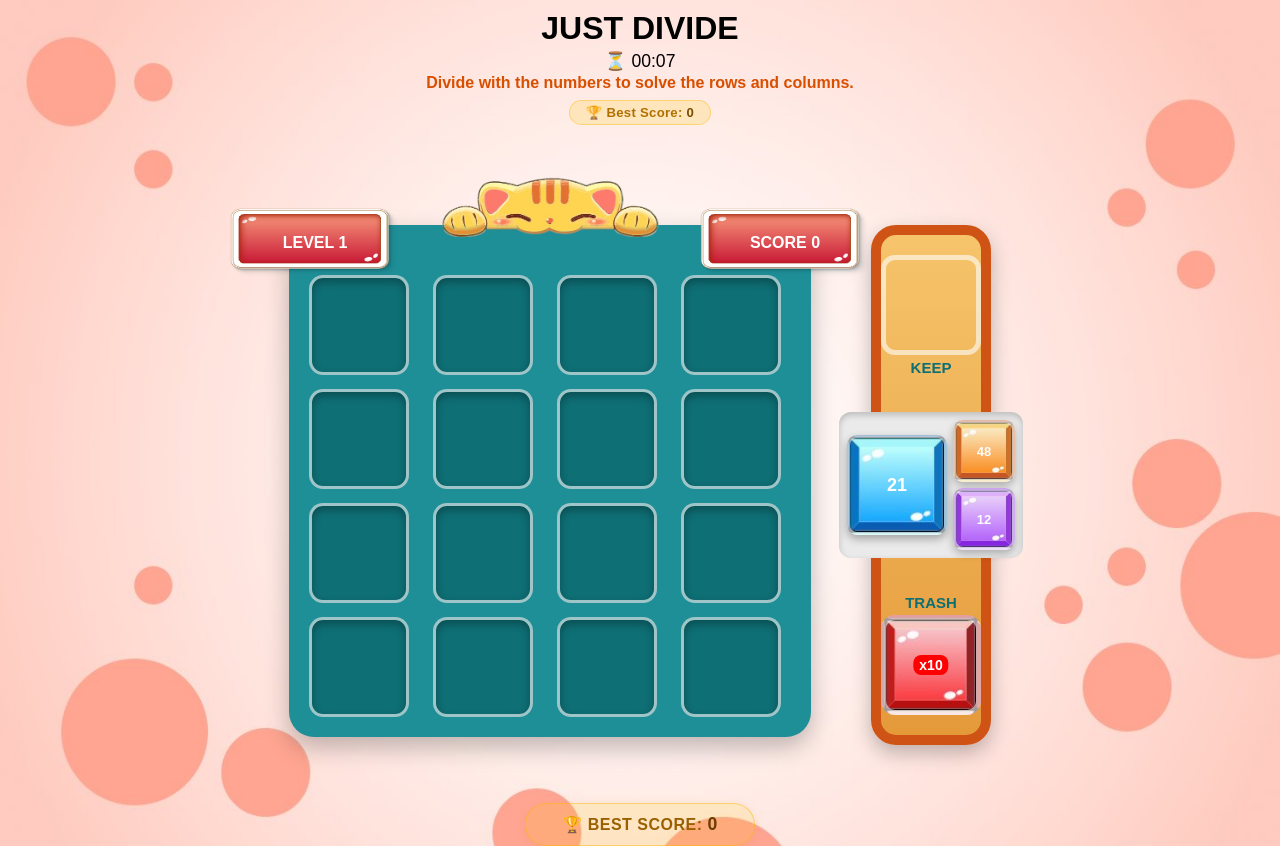
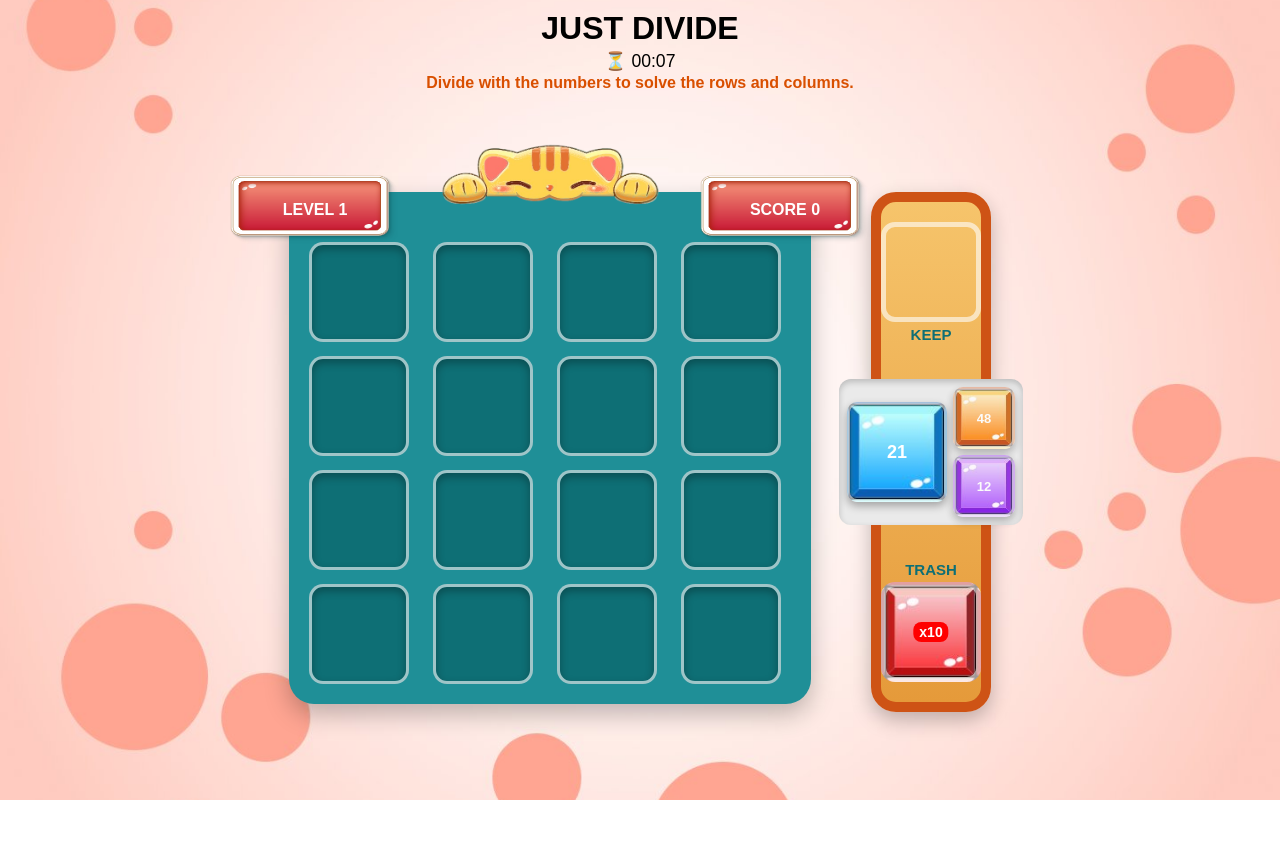
Before and after one commit to akshaymalayil/just-divide-react-game, a React (Vite) app in the folder client/: page / in a window 1280 px wide. After the commit the page ends 800 px from the top, so only its background shows below. Built offline with nearby package versions, Linux system fonts and the light colour scheme.

Commit message:
Revert "Displaying the bestScore - LocalStorage to store it"
This reverts commit 017ce946156687171c0df1045c2d407808a5cac9.

```diff
--- a/client/src/App.jsx
+++ b/client/src/App.jsx
@@ -21,10 +21,6 @@ function App() {
   const [trashCount, setTrashCount] = useState(10);
   // Game Over flag
   const [isGameOver, setIsGameOver] = useState(false);
-  // Best score — persisted across sessions
-  const [bestScore, setBestScore]   = useState(
-    () => parseInt(localStorage.getItem('justdivide_best') || '0', 10)
-  );
 
   // Level is purely derived from score
   const level = Math.floor(score / 10) + 1;
@@ -57,14 +53,7 @@ function App() {
     // 2. Apply chain merge and collect score
     const { grid: mergedGrid, scoreGained } = applyMerge(newGrid, index);
     setGrid(mergedGrid);
-
-    // Update score and persist best score if beaten
-    const newScore = score + scoreGained;
-    setScore(newScore);
-    if (newScore > bestScore) {
-      setBestScore(newScore);
-      localStorage.setItem('justdivide_best', String(newScore));
-    }
+    setScore(prev => prev + scoreGained);
 
     // 3. Route post-drop action by source
     if (source === 'queue') {
@@ -108,9 +97,9 @@ function App() {
   return (
     <div className="app">
       {isGameOver && (
-        <GameOver score={score} level={level} bestScore={bestScore} onRestart={handleRestart} />
+        <GameOver score={score} level={level} onRestart={handleRestart} />
       )}
-      <Header bestScore={bestScore} />
+      <Header />
 
       <div className="game-area">
         <Grid
@@ -133,11 +122,6 @@ function App() {
           onDropOnTrash={handleDropOnTrash}
         />
       </div>
-
-      {/* ── BEST SCORE — always visible below the game area ── */}
-      <div className="best-score-footer">
-        🏆 BEST SCORE: <strong>{bestScore}</strong>
-      </div>
     </div>
   );
 }
--- a/client/src/components/GameOver.jsx
+++ b/client/src/components/GameOver.jsx
@@ -1,4 +1,4 @@
-const GameOver = ({ score, level, bestScore, onRestart }) => {
+const GameOver = ({ score, level, onRestart }) => {
   return (
     <div className="gameover-overlay">
       <div className="gameover-card">
@@ -17,10 +17,6 @@ const GameOver = ({ score, level, bestScore, onRestart }) => {
             <span className="gameover-stat-label">LEVEL</span>
             <span className="gameover-stat-value">{level}</span>
           </div>
-          <div className="gameover-stat">
-            <span className="gameover-stat-label">BEST</span>
-            <span className="gameover-stat-value">{bestScore}</span>
-          </div>
         </div>
 
         <button className="gameover-btn" onClick={onRestart}>
--- a/client/src/components/Header.jsx
+++ b/client/src/components/Header.jsx
@@ -1,4 +1,4 @@
-const Header = ({ bestScore }) => {
+const Header = () => {
   return (
     <div className="header">
       <h1 className="title">JUST DIVIDE</h1>
@@ -8,11 +8,6 @@ const Header = ({ bestScore }) => {
       <p className="subtitle">
         Divide with the numbers to solve the rows and columns.
       </p>
-
-      {/* Best score ribbon — always shown */}
-      <div className="best-score-bar">
-        🏆 Best Score: <strong>{bestScore}</strong>
-      </div>
     </div>
   );
 };
--- a/client/src/styles/global.css
+++ b/client/src/styles/global.css
@@ -191,46 +191,6 @@ body {
   margin: 2px 0 0;
   font-weight: bold;
   color: #d94f00;
-}
-
-/* Best score ribbon shown below subtitle */
-.best-score-bar {
-  display: inline-block;
-  margin-top: 8px;
-  padding: 4px 16px;
-  background: rgba(255, 200, 0, 0.18);
-  border: 1px solid rgba(255, 180, 0, 0.4);
-  border-radius: 50px;
-  font-size: 0.82rem;
-  font-weight: 600;
-  color: #b07000;
-  letter-spacing: 0.3px;
-}
-.best-score-bar strong {
-  color: #7a4d00;
-  font-weight: 800;
-}
-
-/* Best score footer — always visible below the full game area */
-.best-score-footer {
-  text-align: center;
-  margin-top: 18px;
-  padding: 10px 36px;
-  display: inline-block;
-  align-self: center;
-  background: rgba(255, 200, 0, 0.15);
-  border: 1.5px solid rgba(255, 180, 0, 0.45);
-  border-radius: 50px;
-  font-size: 1rem;
-  font-weight: 700;
-  color: #9a6000;
-  letter-spacing: 0.5px;
-  box-shadow: 0 2px 10px rgba(200, 140, 0, 0.15);
-}
-.best-score-footer strong {
-  color: #6a3e00;
-  font-weight: 900;
-  font-size: 1.1rem;
 }
 
 /* ============================================================
```
